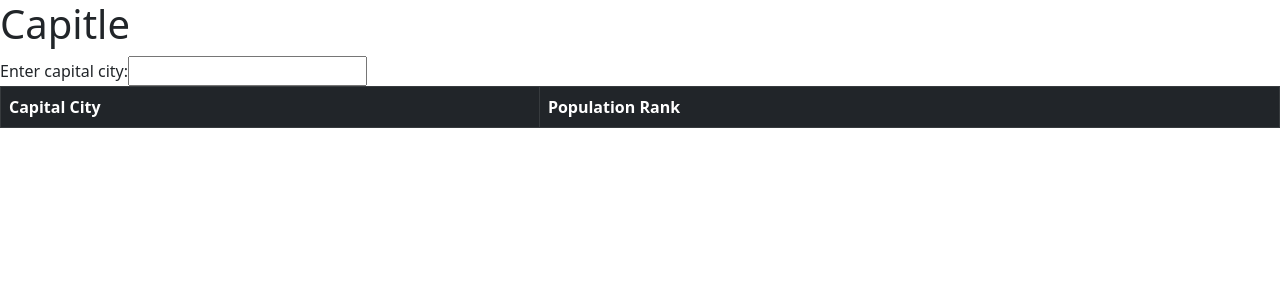
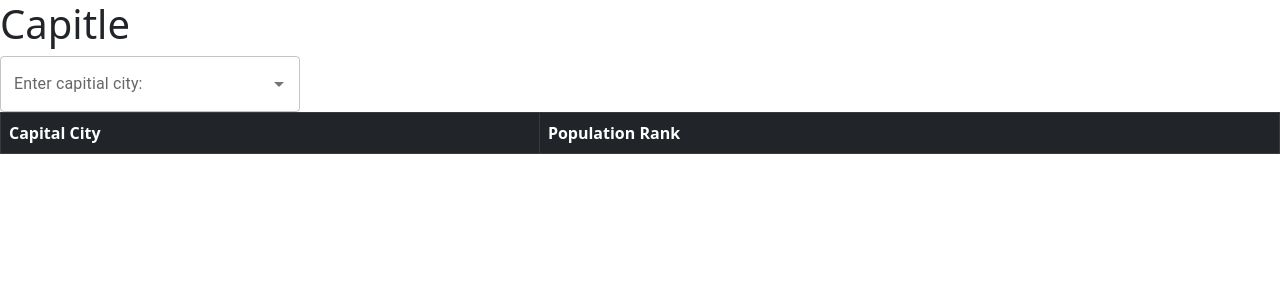
Before and after one commit to mattemerson1/capitle, a React (Create React App) app: page / in a window 1280 px wide. Shown: the top 300 px of the page. Built offline with nearby package versions, Linux system fonts and the light colour scheme.

Commit message:
test new autocomplete input dropdown

```diff
--- a/package.json
+++ b/package.json
@@ -3,6 +3,9 @@
   "version": "0.1.0",
   "private": true,
   "dependencies": {
+    "@emotion/react": "^11.8.2",
+    "@emotion/styled": "^11.8.1",
+    "@mui/material": "^5.5.2",
     "@testing-library/jest-dom": "^5.16.2",
     "@testing-library/react": "^12.1.4",
     "@testing-library/user-event": "^13.5.0",
--- a/src/components/userInput/index.jsx
+++ b/src/components/userInput/index.jsx
@@ -1,4 +1,7 @@
 import React, { useEffect, useState } from 'react';
+import { Autocomplete, TextField } from '@mui/material';
+
+const capitalCities = ['London', 'Beijing', 'Mexico City', 'Canberra', 'Gitega']
 
 const UserInput = (props) => {
   const [userGuess, setUserGuess] = useState("");
@@ -6,6 +9,7 @@ const UserInput = (props) => {
   const [isGameWon, setIsGameWon] = useState(false);
 
   const addGuess = (userGuess, e) => {
+    console.log("add GUESS", userGuess, e.target.value);
     const formatUserGuess = userGuess.charAt(0).toUpperCase() + userGuess.slice(1).toLowerCase();
     props.addGuess(formatUserGuess, e);
     setUserGuess("");
@@ -26,16 +30,30 @@ const UserInput = (props) => {
   }
 
   return (
-    <form onSubmit={(e) => addGuess(userGuess, e)}>
-      <label>Enter capital city:
-        <input
-          type="text"
-          disabled={isGameWon || isEndGame}
-          value={userGuess}
-          onChange={(e) => setUserGuess(e.target.value)}
-        />
-      </label>
-    </form>
+    // <form onSubmit={(e) => addGuess(userGuess, e)}>
+    //   <label>Enter capital city:
+    //     <input
+    //       type="text"
+    //       disabled={isGameWon || isEndGame}
+    //       value={userGuess}
+    //       onChange={(e) => setUserGuess(e.target.value)}
+    //     />
+    //   </label>
+    // </form>
+    <Autocomplete
+    disablePortal
+    id="combo-box-demo"
+    options={capitalCities}
+    sx={{ width: 300 }}
+    value={userGuess}
+    onChange={(e, userGuess) => addGuess(userGuess, e) && e.preventDefault()}
+    disabled={isGameWon || isEndGame}
+    renderInput={(params) => <TextField
+      {...params}
+      label="Enter capitial city:"
+
+    />}
+  />
   );
 };
 
```
Also changed, not shown: 1 other file (tests, documents, lock files or other folders).
